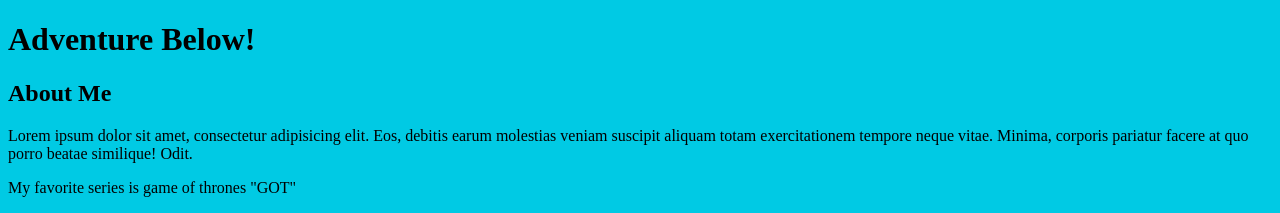
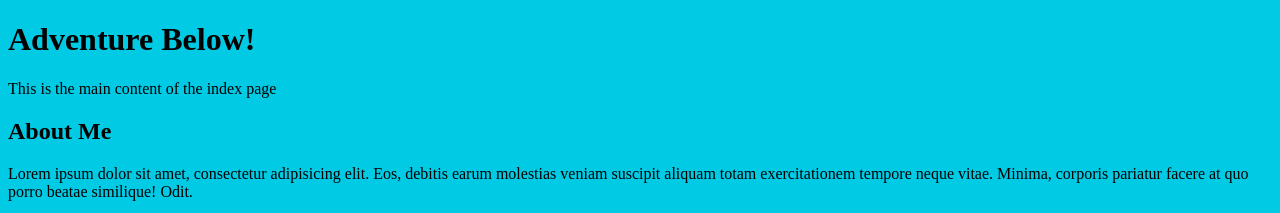
Before and after one commit to anas1243/SCM-master, a plain HTML site: page index.html in a window 1280 px wide. Shown: the top 213 px of the page. Drawn offline with Linux system fonts and the light colour scheme.

Commit message:
feat: Add main content to the page

```diff
--- a/index.html
+++ b/index.html
@@ -12,7 +12,9 @@
       <h1>Adventure Below!</h1>
     </header>
     <div class="container">
-      <main></main>
+      <main>
+        <p>This is the main content of the index page</p>
+      </main>
     </div>
     <aside>
       <h2>About Me</h2>
```
